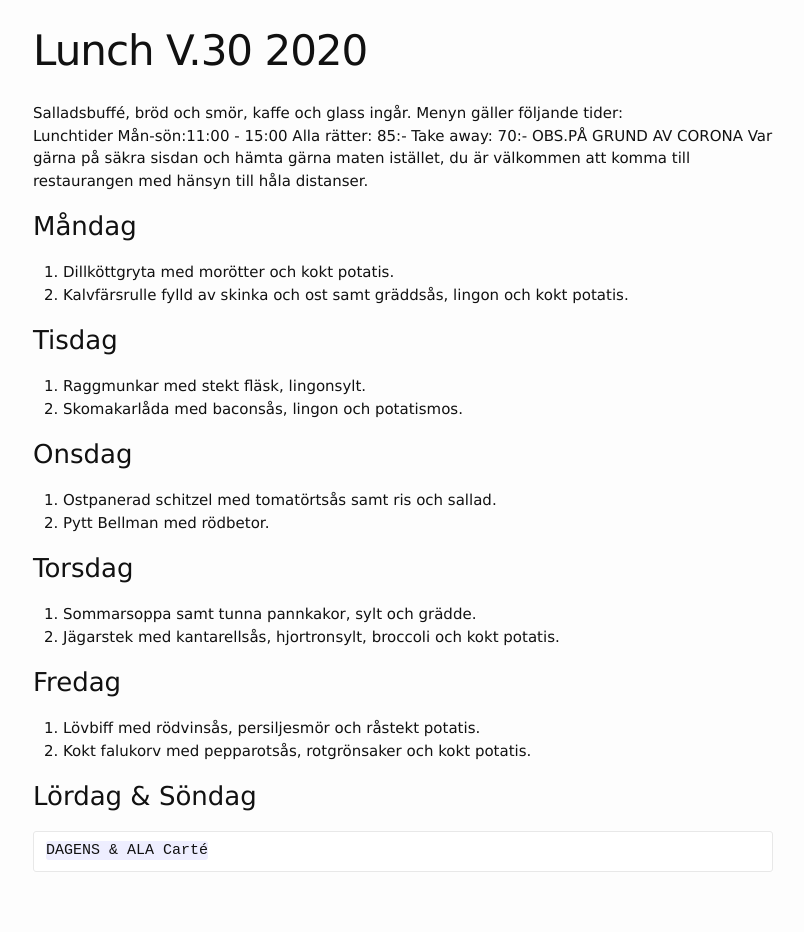
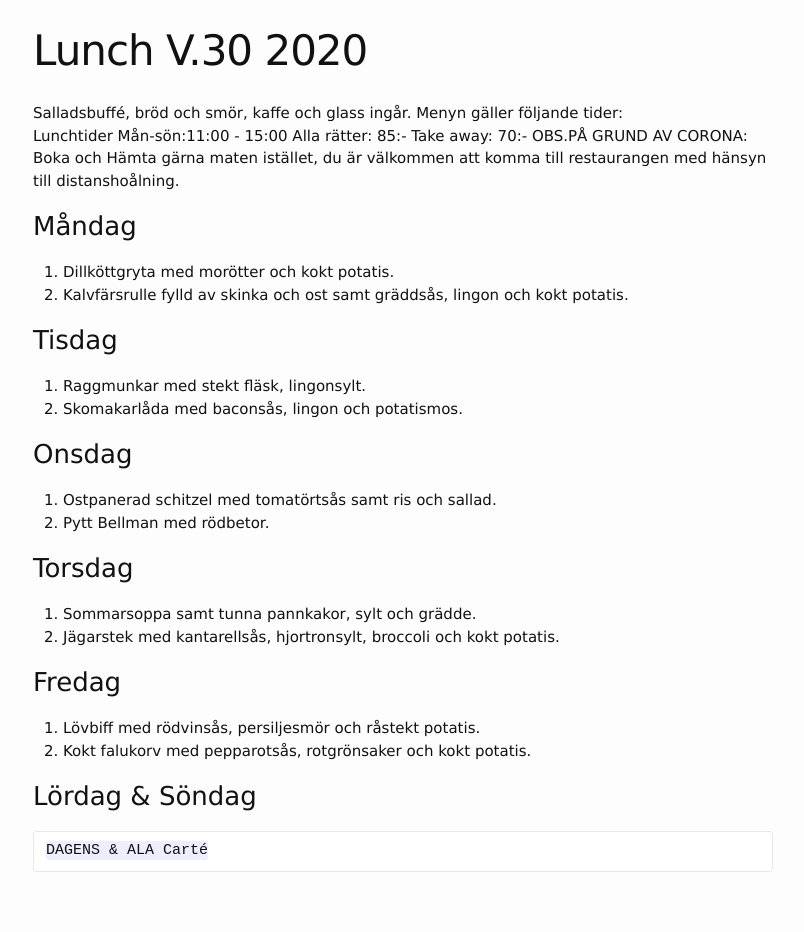
Before and after one commit to FarInn62/farinn62.github.io, a Jekyll site: the page built from lunch.md, in a window 1280 px wide. Shown: the whole page, without its empty margins (237-1041 px from the left). Built offline with Jekyll 4.4.1, drawn with Linux system fonts in a browser that asks for light colours.

Commit message:
Update lunch.md

```diff
--- a/lunch.md
+++ b/lunch.md
@@ -8,7 +8,7 @@ Salladsbuffé, bröd och smör, kaffe och glass ingår.
 Menyn gäller följande tider:
 Lunchtider  Mån-sön:11:00 - 15:00
 Alla rätter: 85:- Take away: 70:-
-OBS.PÅ GRUND AV CORONA Var gärna på säkra sisdan och hämta gärna maten istället, du är välkommen att komma till restaurangen med hänsyn till håla distanser.
+OBS.PÅ GRUND AV CORONA: Boka och Hämta gärna maten istället, du är välkommen att komma till restaurangen med hänsyn till distanshoålning.
 
 
 ### Måndag
```
